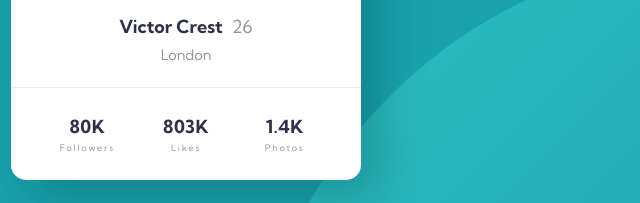
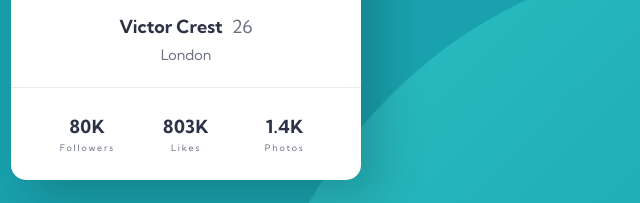
Before and after one commit to kemenyfa-szu/frontendmentor-009-profile-card, a plain HTML site: page index.html in a window 1280 px wide. Shown: the part 418-621 px from the top of the page, 454-1094 px from the left. Drawn offline with Linux system fonts and the light colour scheme.

Commit message:
fixing p tag color

```diff
--- a/style.scss
+++ b/style.scss
@@ -1,30 +1,7 @@
 @use "sass:color";
 @import url('https://fonts.googleapis.com/css2?family=Kumbh+Sans:wght@400;700&display=swap');
 
-/*
-## Colors
 
-### Primary
-
-Dark cyan: hsl(185, 75%, 39%)
-Very dark desaturated blue: hsl(229, 23%, 23%)
-Dark grayish blue: hsl(227, 10%, 46%)
-
-### Neutral
-
-Dark gray: hsl(0, 0%, 59%)
-
-## Typography
-
-### Body Copy
-
-- Font size (name and stats): 18px
-
-### Font
-
-- Family: [Kumbh Sans](https://fonts.google.com/specimen/Kumbh+Sans)
-- Weights: 400, 700
-*/
 $dark-cyan: hsl(185, 75%, 39%);
 $very-dark-desaturated-blue: hsl(229, 23%, 23%);
 $dark-grayish-blue: hsl(227, 10%, 46%);
@@ -75,7 +52,7 @@ h6 {
 
 p {
     font-weight: 400;
-    color: $dark-gray;
+    color: $dark-grayish-blue;
 }
 strong {
     font-weight: 700;
```
Also changed, not shown: style.css, 1 other file.
